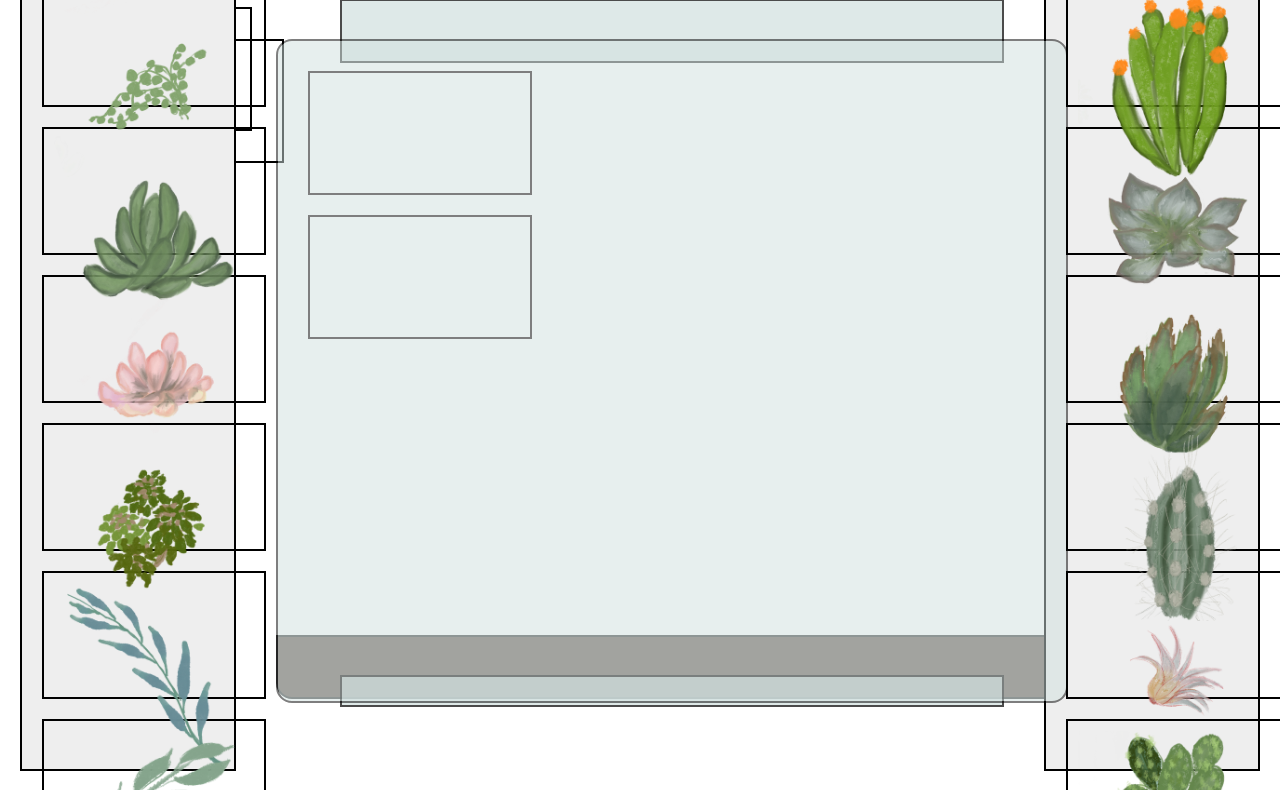
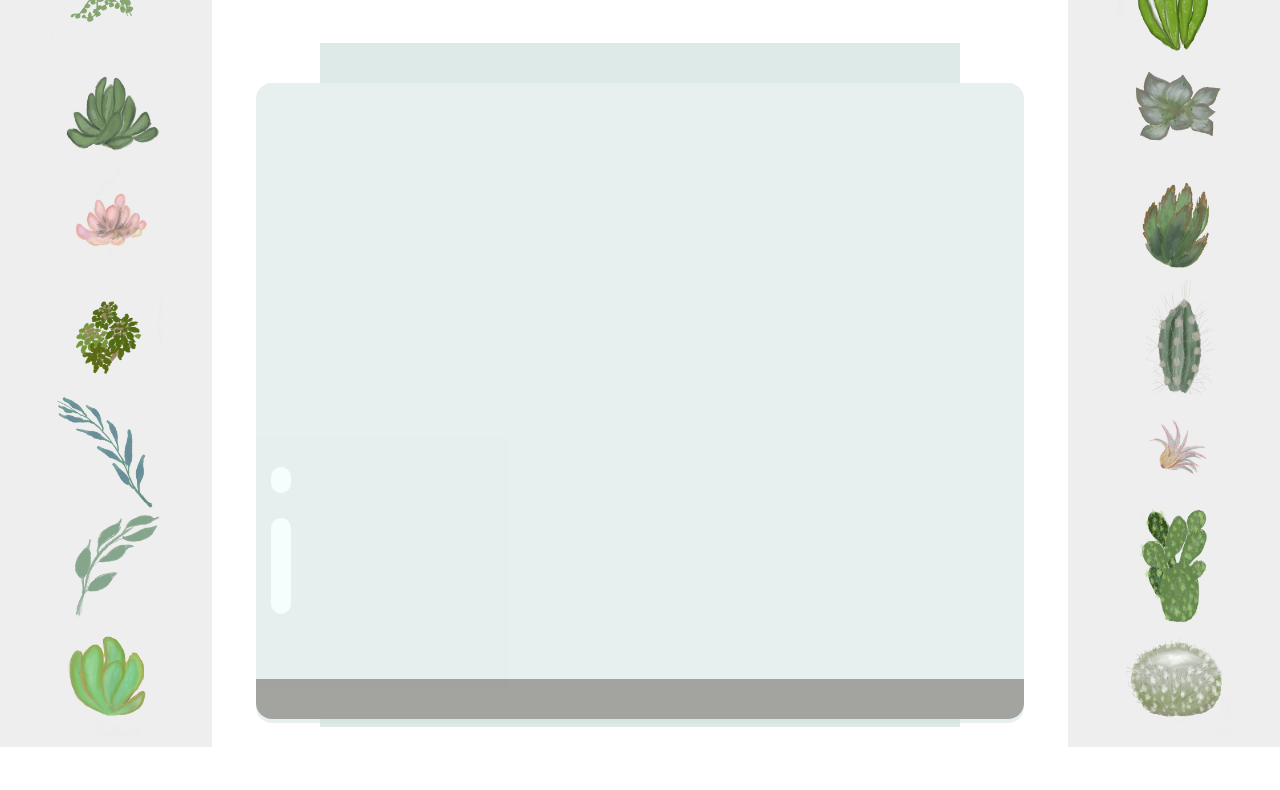
Before and after one commit to ydnactnim/Web_Develop_Week5, a plain HTML site: page terrarium/index.html in a window 1280 px wide. Shown: the part 73-863 px from the top of the page. After the commit the page ends 820 px from the top, so only its background shows below. Drawn offline with Linux system fonts and the light colour scheme.

Commit message:
Update style.css

```diff
--- a/terrarium/style.css
+++ b/terrarium/style.css
@@ -1,54 +1,71 @@
 h1 {
-  color: blue;
+  color: #fa0e49;
   text-align: center;
 }
 body {
   font-family: helvetica, arial, sans-serif;
 }
+/* div {
+  border: 2px solid black;
+} */
+img {
+  display: block;
+}
+
+#page {
+  display: flex;
+  width: 100%;
+  height: 100%;
+}
 
 #left-container {
+  display: flex;
+  flex-direction: column;
+  justify-content: space-between;
+  align-items: center;
   background-color: #eee;
   width: 15%;
   left: 0px;
   top: 0px;
-  position: absolute;
   height: 100%;
   padding: 10px;
 }
 #right-container {
+  display: flex;
+  flex-direction: column;
+  justify-content: space-between;
+  align-items: center;
   background-color: #eee;
   width: 15%;
   right: 0px;
   top: 0px;
-  position: absolute;
   height: 100%;
   padding: 10px;
 }
 
-#left-container {
-  left: 0px;
-}
-#right-container {
-  right: 0px;
-}
 .container {
   background-color: #eee;
+  position: absolute;
   width: 15%;
   top: 0px;
-  position: absolute;
-  height: 100%;
+  height: 20%;
   padding: 10px;
 }
 
 .plant-holder {
-  position: relative;
-  height: 13%;
-  left: -10px;
+  display: flex;
+  justify-content: center;
+  justify-items: center;
+  width: 100%;
+  height: 10%;
+  flex-grow: 1;
 }
 .plant {
-  position: absolute;
-  max-width: 150%;
-  max-height: 150%;
+  max-width: 100%;
+  max-height: 100%;
+  width: auto; /* 너비는 자동 조정 */
+  height: auto; /* 높이는 자동 조정 */
+  object-fit: contain; /* 비율을 유지하며, 이미지가 컨테이너 안에 맞춰짐 */
   z-index: 2;
 }
 
@@ -82,6 +99,24 @@ body {
   left: 25%;
   opacity: 0.7;
 }
+.jar-glossy-long {
+  background: #edfdfd;
+  width: 2.5%;
+  height: 15%;
+  left: 2%;
+  top: 68%;
+  border-radius: 1rem;
+  position: absolute;
+}
+.jar-glossy-short {
+  background: #edfdfd;
+  width: 2.5%;
+  height: 4%;
+  left: 2%;
+  top: 60%;
+  border-radius: 1rem;
+  position: absolute;
+}
 .dirt {
   width: 60%;
   height: 5%;
@@ -93,11 +128,3 @@ body {
   opacity: 0.7;
   z-index: -1;
 }
-
-div {
-  width: 200px;
-  height: 100px;
-  padding: 10px;
-  border: 2px solid black;
-  margin: 20px;
-}
```
